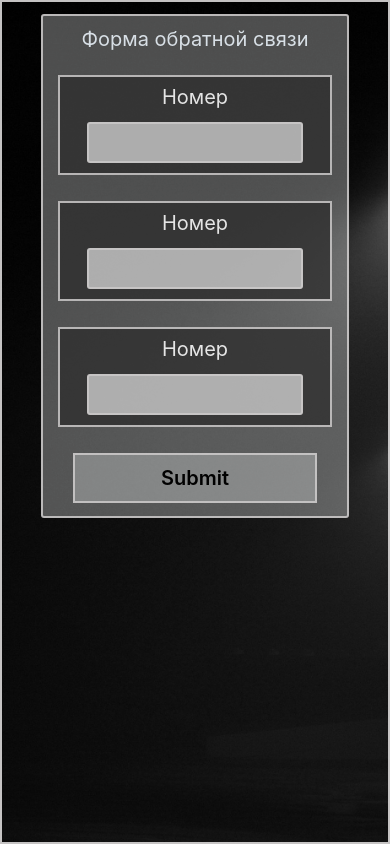
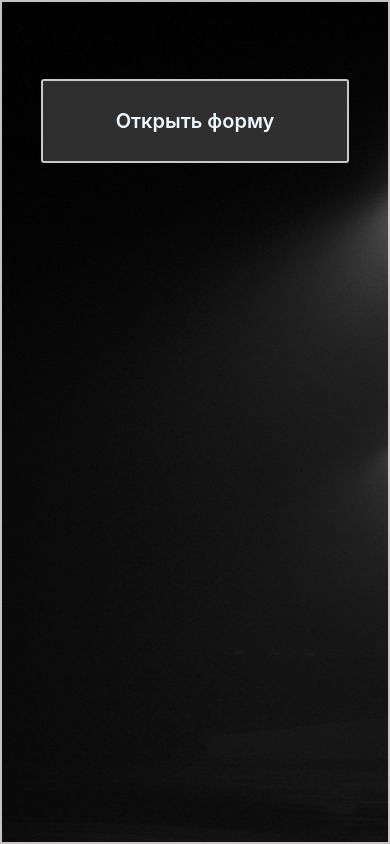
Before and after one commit to Grekalimbus/task-form, a React (Create React App) app: page / in a window 390 px wide. Built offline with nearby package versions, Linux system fonts and the light colour scheme.

Commit message:
add button for display form

```diff
--- a/src/App.jsx
+++ b/src/App.jsx
@@ -1,10 +1,12 @@
 import React from 'react';
+import Button from './components/Button';
 import Form from './components/Form';
 import styles from './index.module.css';
 
 function App() {
   return (
     <div className={styles.app}>
+      <Button styles={styles.button} title={'Открыть форму'} />
       <Form />
     </div>
   );
--- a/src/components/Form.jsx
+++ b/src/components/Form.jsx
@@ -2,6 +2,7 @@ import React from 'react';
 import Field from './Field';
 import styles from './index.module.css';
 import Button from './Button';
+import { useState } from 'react';
 
 const Form = () => {
   const handleSubmit = () => {
--- a/src/components/index.module.css
+++ b/src/components/index.module.css
@@ -12,7 +12,8 @@
     height: 60%;
     margin-top: 3%;
     border-radius: 3px;
-    opacity: 0.9;
+    display:none;
+    opacity: 0.95;
 }
 .title{
     color: aliceblue;
--- a/src/index.module.css
+++ b/src/index.module.css
@@ -5,3 +5,59 @@
     height: 100vh;
     border: 2px solid rgba(224, 221, 221, 0.877);
 }
+
+.button{
+    border: 2px solid rgba(224, 221, 221, 0.877);
+    background-color: rgba(54, 54, 54, 0.87);
+    display: inline;
+    color: aliceblue;
+    width: 30%;
+    height: 10%;
+    border-radius: 3px;
+    font-size: 20px;
+    font-weight: 600;
+    margin: 0 auto;
+    margin-top: 20%;
+}
+
+
+/* ========================== */
+/*height*/
+@media (max-height: 750px ) {
+     .button{
+        margin-top: 10%;
+     }
+}
+@media (max-height: 650px ) {
+    .button{
+       margin-top: 15%;
+    }
+}
+@media (max-height: 550px ) {
+    .button{
+       margin-top: 10%;
+       height: 20%;
+    }
+}
+/* ======= */
+/*width*/
+@media (max-width: 800px ) {
+    .button{
+       width: 50%;
+    }
+}
+@media (max-width: 700px ) {
+    .button{
+       width: 65%;
+    }
+}
+@media (max-width: 600px ) {
+    .button{
+       width: 75%;
+    }
+}
+@media (max-width: 500px ) {
+    .button{
+       width: 80%;
+    }
+}
```
